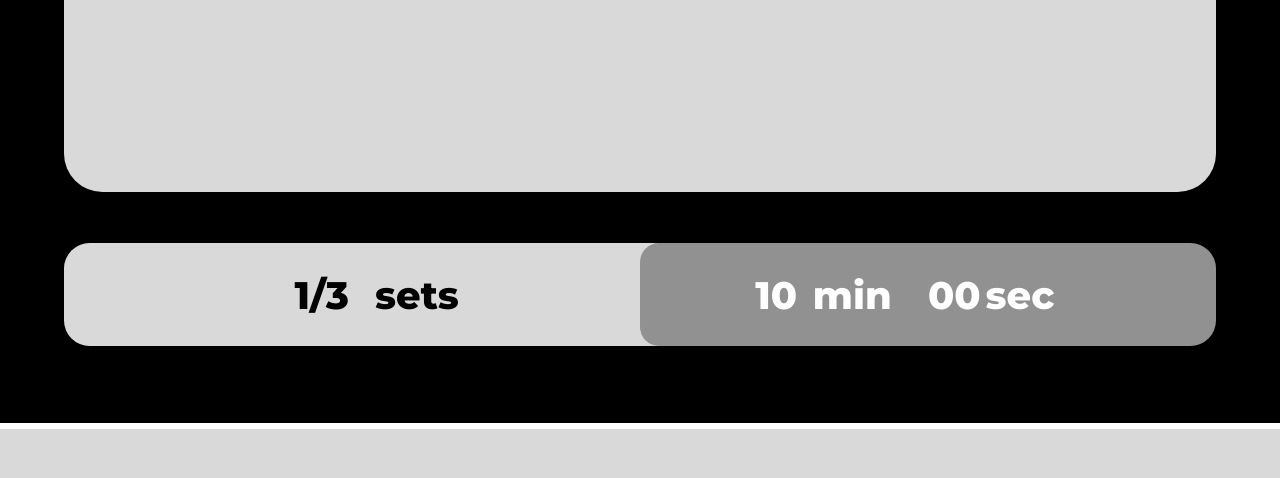
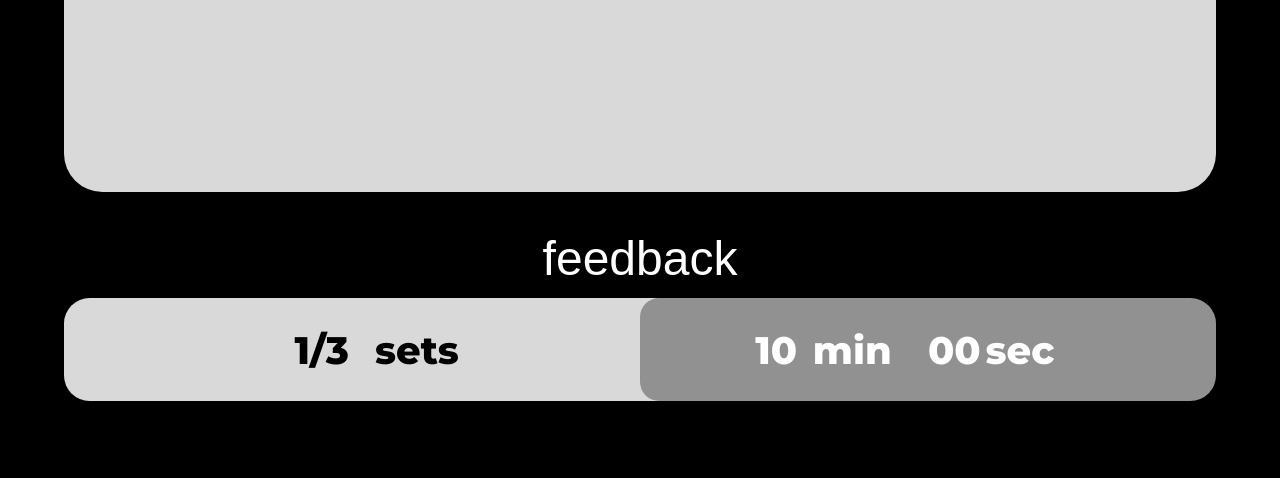
Before and after one commit to Mini-Project-SMT-5/health-trainner, a Django app: template AI_HealthTrainer/AI_HealthTrainer/templates/Strutures/camera.html in a window 1280 px wide. Shown: the part 371-849 px from the top of the page. Before the commit the page ends 800 px from the top, so only its background shows below. Run offline with Django 4.2, Linux system fonts and the light colour scheme; the template is opened without the code that fills it, so the values that code supplies are empty.

Commit message:
design(camera): add feedback

```diff
--- a/AI_HealthTrainer/AI_HealthTrainer/templates/Strutures/camera.html
+++ b/AI_HealthTrainer/AI_HealthTrainer/templates/Strutures/camera.html
@@ -13,8 +13,9 @@
 <div class="camera-main">
   <p class="header-title">CAMERA</p>
   <div class="camera-header">
-    <div class="header-bg"><img id="video" src="" style="width:1000px; height:600px;" alt="Webcam Video" id="camera-viewer"></div>
+    <div class="header-bg"><img src="" style="width:1000px; height:600px;" alt="Webcam Video" id="camera-viewer"></div>
   </div>
+  <p id="feedback">feedback</p>
   <div class="camera-info">
     <div class="info-bg1"></div>
     <div class="info-bg2"></div>
--- a/AI_HealthTrainer/AI_HealthTrainer/templates/javascripts/indexforCamera.js
+++ b/AI_HealthTrainer/AI_HealthTrainer/templates/javascripts/indexforCamera.js
@@ -1,4 +1,4 @@
-var totalSet, doneSet, mins, secs;
+var totalSet, doneSet, mins, secs, feedback;
 
 fetch("") // 서버 주소
     .then(response => {
@@ -10,10 +10,12 @@ fetch("") // 서버 주소
         doneSet = data.doneSet;
         mins = data.mins;
         secs = data.secs;
+        feedback = data.feedback;
 
         document.getElementById("set-num").innerText = doneSet + "/" + totalSet;
         document.getElementById("mins").innerText = mins;
         document.getElementById("seconds").innerText = secs;
+        document.getElementById("feedback").innerText = feedback;
     })
     .catch(error => {
         console.error("There was a problem with the fetch operation:", error);
--- a/AI_HealthTrainer/AI_HealthTrainer/templates/styles/camera.css
+++ b/AI_HealthTrainer/AI_HealthTrainer/templates/styles/camera.css
@@ -147,7 +147,10 @@ body {
     transform: translateY(-50%);
     color: #000000;
 }
-
+#feedback {
+    font-size: 3rem;
+    color: #ffffff;
+}
 /* Media queries for larger screens */
 @media (min-width: 1024px) {
     html {
```
